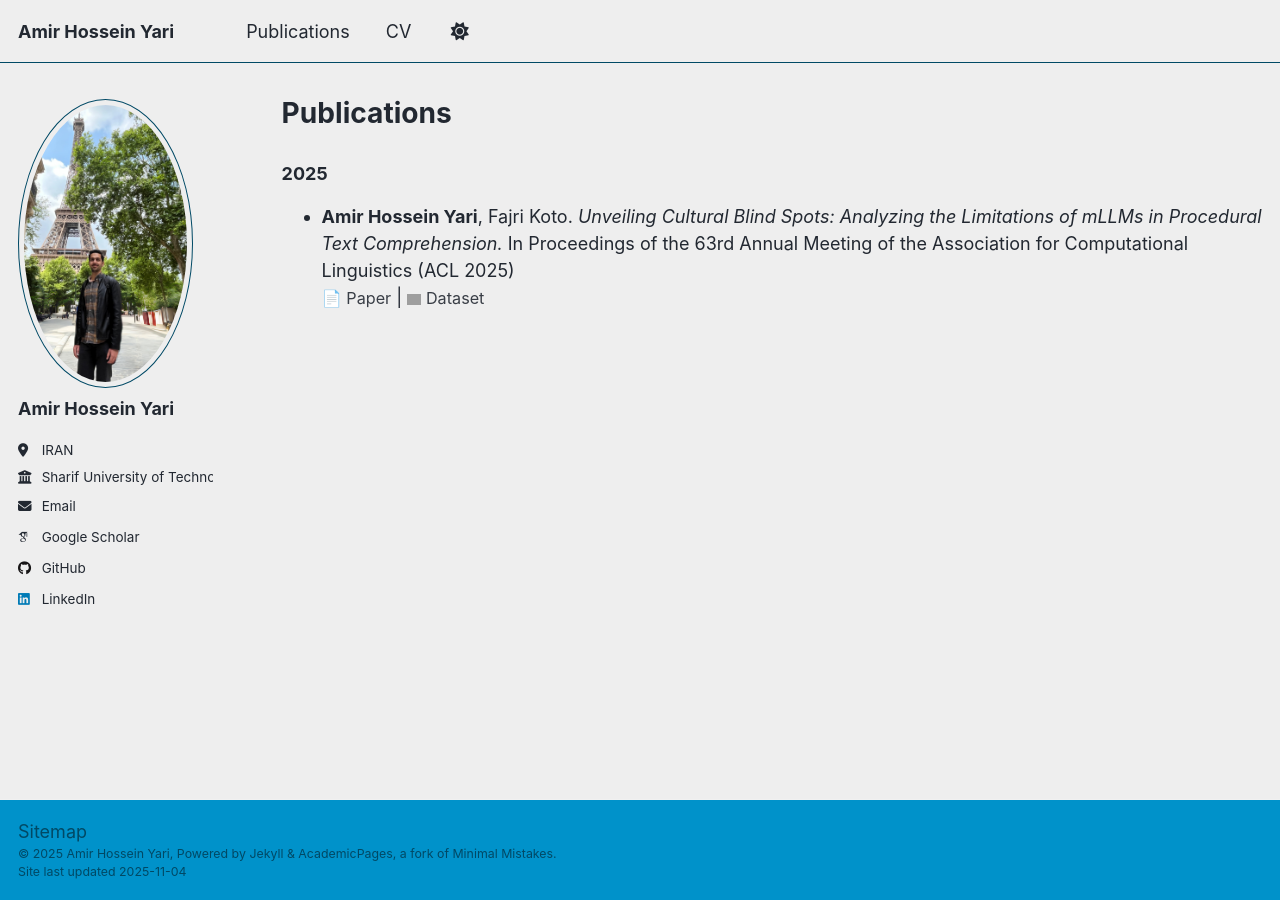
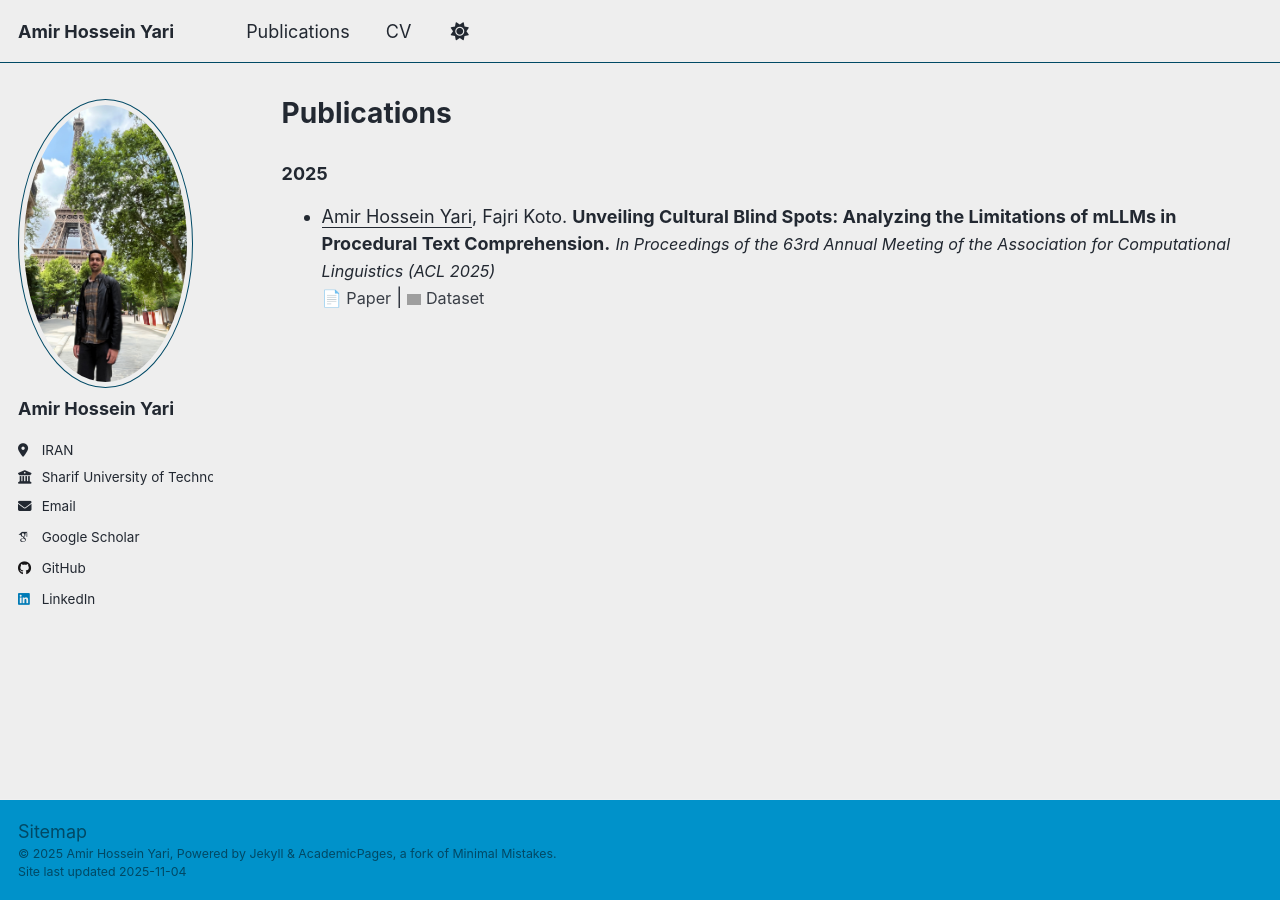
Before and after one commit to AmirHosseinYari2002/AmirHosseinYari2002.github.io, a Jekyll site: the page built from _pages/publications.md, in a window 1280 px wide. Built offline with Jekyll 4.4.1, drawn with Linux system fonts in a browser that asks for light colours; some web fonts are replaced; a script that is not in the unit is left out; grey boxes are pictures that could not be loaded.

Commit message:
Update publication structure

```diff
--- a/_pages/publications.md
+++ b/_pages/publications.md
@@ -7,8 +7,8 @@ author_profile: true
 
 ### 2025
 
-- **Amir Hossein Yari**, Fajri Koto.  *Unveiling Cultural Blind Spots: Analyzing the Limitations of mLLMs in Procedural Text Comprehension.*
-In Proceedings of the 63rd Annual Meeting of the Association for Computational Linguistics (ACL 2025) <br>
+- <u>Amir Hossein Yari</u>, Fajri Koto.  **Unveiling Cultural Blind Spots: Analyzing the Limitations of mLLMs in Procedural Text Comprehension.**
+<span style="font-size:0.9rem;">*In Proceedings of the 63rd Annual Meeting of the Association for Computational Linguistics (ACL 2025)*</span> <br>
   <a href="https://aclanthology.org/2025.acl-long.987/" style="font-size: 0.9rem; text-decoration: none;">📄 Paper</a> |
   <a href="https://huggingface.co/datasets/AmirHossein2002/CAPTex" style="font-size: 0.9rem; text-decoration: none;">
     <img src="https://huggingface.co/front/assets/huggingface_logo.svg" alt="Hugging Face" width="14" style="vertical-align: middle;"/> Dataset
```
